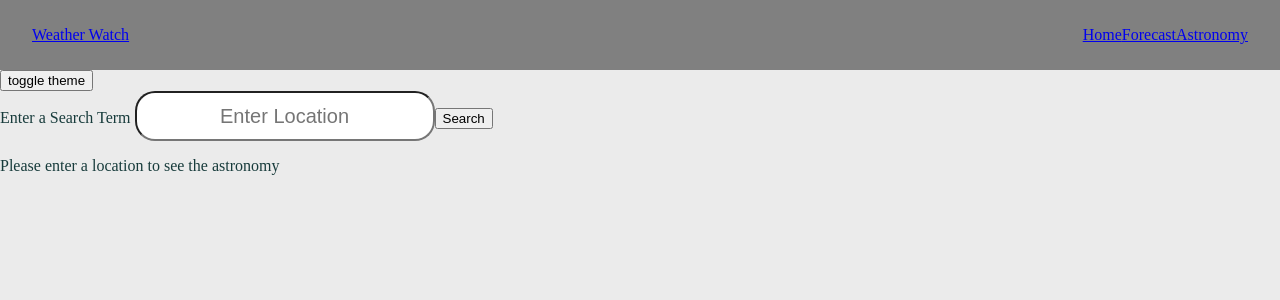
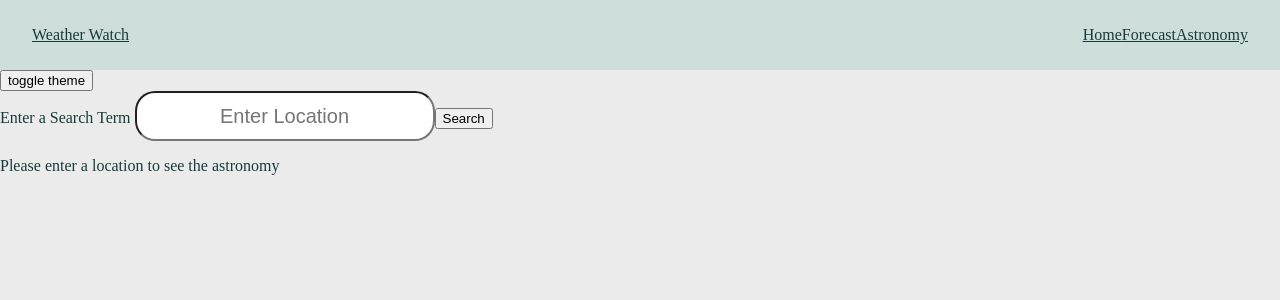
Before and after one commit to FreeventureProject/projectReact, a React (Vite) app in the folder freeventure/: page /astrology in a window 1280 px wide. Shown: the top 300 px of the page. Built offline with nearby package versions, Linux system fonts and the light colour scheme.

Commit message:
finish nav

```diff
--- a/freeventure/src/App.css
+++ b/freeventure/src/App.css
@@ -23,7 +23,7 @@ html {
 }
 
 .nav {
-  background-color: grey;
+  /* background-color: grey; */
   display: flex;
   justify-content: space-between;
   align-items: center;
--- a/freeventure/src/components/AstonomyContainer.jsx
+++ b/freeventure/src/components/AstonomyContainer.jsx
@@ -1,5 +1,3 @@
-
-
 // fetching astronomy
 function AstronomyContainer({ astronomyData }) {
   return (
--- a/freeventure/src/components/Navigation.jsx
+++ b/freeventure/src/components/Navigation.jsx
@@ -1,12 +1,26 @@
 import { Link } from "react-router-dom"
+import { useTheme } from "../ThemeContext";
 
 function NavBar({ title }) {
-  return <nav className="nav">
-    <Link to='/'>{title}</Link>
-    <ul className="navList">
-      <li><Link to="/">Home</Link></li>
-      <li><Link to="/forecast">Forecast</Link></li>
-      <li><Link to="/astronomy">Astronomy</Link></li>
+
+  const darkTheme = useTheme();
+
+  const themeStyles = {
+    backgroundColor: darkTheme ? '#CEDEDA' : '#173B3B',
+    color: darkTheme ? '#173B3B' : '#CEDEDA',
+    transition: 'background-color 0.3s, color 0.3s',
+  };
+
+  const linkFont = {
+    color: darkTheme ? '#173B3B' : '#CEDEDA',
+  }
+
+  return <nav className="nav" style={themeStyles}>
+    <Link to='/' style={linkFont}>{title}</Link>
+    <ul className="navList" >
+      <li><Link to="/" style={linkFont}>Home</Link></li>
+      <li><Link to="/forecast" style={linkFont}>Forecast</Link></li>
+      <li><Link to="/astronomy" style={linkFont}>Astronomy</Link></li>
     </ul>
   </nav>
 
```
